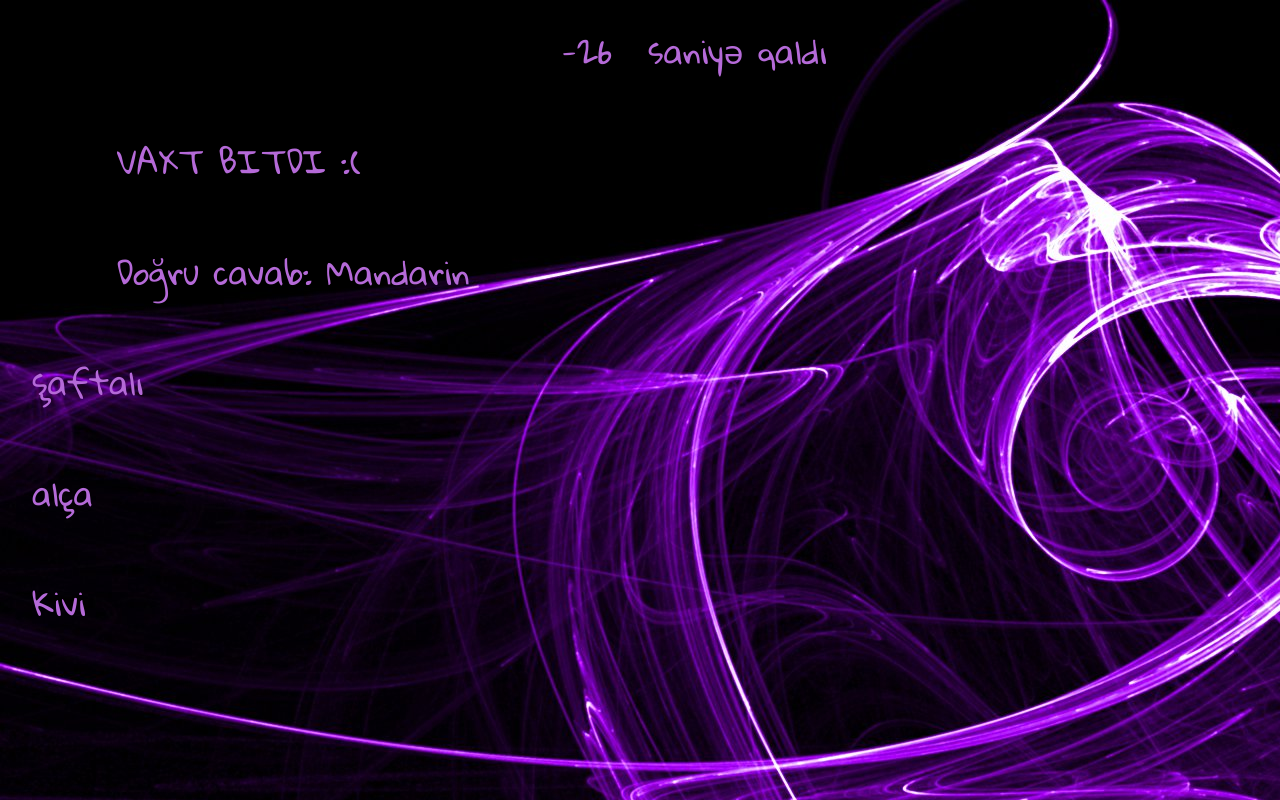
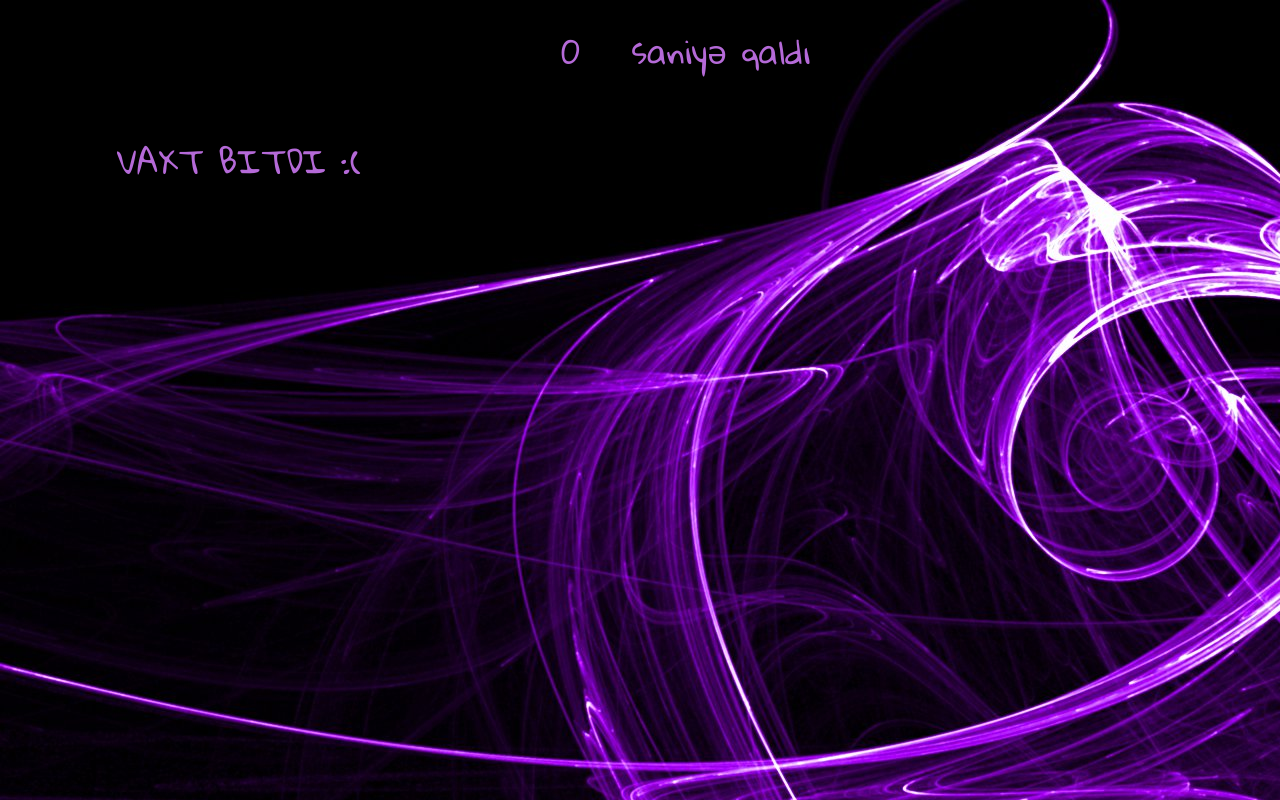
Before and after one commit to ZuuZaa/xemse-, a plain HTML site: page kateqoriya.html in a window 1280 px wide. Drawn offline with nearby package versions, Linux system fonts and the light colour scheme; no server answers.

Commit message:
omrum getdi

```diff
--- a/kateqoriya.html
+++ b/kateqoriya.html
@@ -20,7 +20,7 @@
         </header>
         <div class="win-loose"></div></div>
         <div class="btn-holder"></div>
-        <div class="gif-holder"></div>
+        <div class="gif-holder"><img src="" alt="" ></div>
 
     <script src="./xemse.js"></script>
 </body>
--- a/xemse.css
+++ b/xemse.css
@@ -50,3 +50,10 @@ h2 {
     border:2px solid rgb(205, 209, 212);
     border-radius:10px;
 }
+.gif-holder {
+    margin-left: 10%;
+    margin-top: 2%;
+}
+.gif-holder img {
+    width: 30%;
+}
--- a/xemse.js
+++ b/xemse.js
@@ -14,121 +14,87 @@ var suallar = [
         sual: "Avropalılar orta əsrlərdə Çin dövlətinin məmurlarını bu bitkinin adı ilə adlandırırdılar.",
         cavab: ["Mandarin", "Banan", "Alma", "Kivi"],
         dogrucavab: "Mandarin"
-    }] /*,
+    },
     {
         sual: "Bu meyvənin hərfi mənada tərcüməsi - Fars gavalısı deməkdir",
-        cavab: [{ name: "Ərik", value: false },
-        { name: "Albalı", value: false },
-        { name: "Şaftalı", value: true },
-        { name: "Moruq", value: false }]
+        cavab: ["Ərik", "Albalı", "Şaftalı", "Moruq",] ,
+        dogrucavab: "Şaftalı"
     },
     {
         sual: "1801 - ci ildə Portuqaliya və İspaniya arasında olmuş müharibə",
-        cavab: [{ name: "Portağal", value: true },
-        { name: "Heyva", value: false },
-        { name: "Armud", value: false },
-        { name: "Göyəm", value: false }]
+        cavab: ["Portağal","Heyva","Armud", "Göyəm"],
+        dogrucavab: "Portağal"
     },
     {
         sual: " Avstraliyanın cənub sahillərində yerləşən ada",
-        cavab: [{ name: "Ağ ayı", value: false },
-        { name: "İlan", value: false },
-        { name: "Kenquru", value: true },
-        { name: "Maral", value: false }]
+        cavab: ["Ağ ayı","İlan","Kenquru", "Maral"],
+        dogrucavab: "Kenquru"
     },
     {
         sual: "Bu qitənin adının mənası - böyük ayı bürcünün əksində deməkdir.",
-        cavab: [{ name: "Avropa", value: false },
-        { name: "Amerika", value: false },
-        { name: "Antarktida", value: true },
-        { name: "Asiya", value: false }]
+        cavab: ["Avropa", "Amerika","Antarktida","Asiya"],
+        dogrucavab: "Antarktida"
     },
     {
         sual: "Timsahlı çay - mənasını verən Mali dövlətinin paytaxtı bu şəhərdir",
-        cavab: [{ name: "Bali", value: false },
-        { name: "Birma", value: false },
-        { name: "Bamako", value: true },
-        { name: "Butan", value: false }]
+        cavab: ["Bali","Birma","Bamako","Butan"],
+        dogrucavab: "Bamako"
     },
     {
         sual: "İsveçrənin paytaxt şəhəri Bern alman dilindən tərcümədə bu heyvanı bildirir ",
-        cavab: [{ name: "kərtənkələ", value: false },
-        { name: "ayı", value: true },
-        { name: "arı", value: false },
-        { name: "kirpi", value: false }]
+        cavab: ["kərtənkələ","ayı", "arı", "kirpi"],
+        dogrucavab: "ayı"
     },
     {
         sual: "Lui Stoumenin 1962-ci ildə Adolf Hitlerin həyatı haqqında çəkdiyi və Oskara layiq görülmüş bu film belə adlanır",
-        cavab: [{ name: "Yalnız Canavar", value: false },
-        { name: "Zəhərli ilan", value: false },
-        { name: "Qara Tülkü", value: true },
-        { name: "Pələng", value: false }]
+        cavab: ["Yalnız Canavar","Zəhərli ilan", "Qara Tülkü","Pələng"],
+        dogrucavab: "Qara Tülkü"
     },
     {
         sual: " Saat əqrəbi istiqamətində hərəkət edən yeganə planet",
-        cavab: [{ name: "Mars", value: false },
-        { name: "Yupitern", value: false },
-        { name: "Venera", value: true },
-        { name: "Saturn", value: false }]
+        cavab: ["Mars",  "Yupitern", "Venera", "Saturn"],
+        dogrucavab: "Venera"
     },
     {
         sual: "İlk gözəllik müsaqibəsi bu Avropa ölkəsində keçirilib",
-        cavab: [{ name: "Fransa", value: false },
-        { name: "Alamaniya", value: false },
-        { name: "Belçika", value: true },
-        { name: "İtaliiya", value: false }]
+        cavab: ["Fransa", "Alamaniya","Belçika", "İtaliiya"],
+        dogrucavab: "Belçika"
     },
     {
         sual: "Kürün Xəzərə tökülən qolu belə adlanır",
-        cavab: [{ name: "Balıqlı", value: false },
-        { name: "Tökmə", value: false },
-        { name: "Aquşa", value: true },
-        { name: "Qovuşan", value: false }]
+        cavab: ["Balıqlı","Tökmə","Aquşa","Qovuşan"],
+        dogrucavab: "Aquşa"
     },
     {
         sual: "Bombalar və güllələr haqqında elm belə adlanır",
-        cavab: [{ name: "Talistika", value: false },
-        { name: "Balistika", value: true },
-        { name: "Bombastika", value: false },
-        { name: "Kinomaniya", value: false }]
+        cavab: ["Talistika", "Balistika", "Bombastika", "Kinomaniya"],
+        dogrucavab: "Balistika"
     },
     {
         sual: "Bu canlının elmi adı struthio-camelusdur",
-        cavab: [{ name: "Çaqqal", value: false },
-        { name: "Dəvə", value: false },
-        { name: "Dəvəquşu", value: true },
-        { name: "Pələng", value: false }]
+        cavab: ["Çaqqal","Dəvə","Dəvəquşu","Pələng"],
+        dogrucavab: "Dəvəquşu"
     },
     {
         sual: "Bu amerikalı yazıçının əsl adı Con Qrafitedir",
-        cavab: [{ name: "Adam Boston", value: false },
-        { name: "Adrian Polo", value: false },
-        { name: "Jon Smit", value: false },
-        { name: "Cek London", value: true }]
+        cavab: ["Adam Boston","Adrian Polo", "Jon Smit", "Cek London" ],
+        dogrucavab: "Cek London"
     },
     {
         sual: "2014-cü ilin qış olimpiya oyunları bu şəhərdə keçirildi",
-        cavab: [{ name: "Soçi", value: true },
-        { name: "Bakı", value: false },
-        { name: "Ankara", value: false },
-        { name: "Tokyo", value: false }]
+        cavab: ["Soçi", "Bakı","Ankara","Tokyo"],
+        dogrucavab: "Soçi"
     },
     {
         sual: "ABŞ-n bu şəhərini - Böyük alma adlandırırlar",
-        cavab: [{ name: "Nyu Jersi", value: false },
-        { name: "Vaşinqton", value: false },
-        { name: "Nyu York", value: true },
-        { name: "Boston", value: false }]
+        cavab: [ "Nyu Jersi",  "Vaşinqton", "Nyu York", "Boston"],
+        dogrucavab: "Nyu York"
     },
     {
         sual: "XVII əsr italyan səyyahı Pyetro Dello Valle bu şəhəri - Azərbaycan Venesiyası adlandırmışsdır",
-        cavab: [{ name: "Ərdəbil", value: true },
-        { name: "Gəncə", value: false },
-        { name: "Təbriz", value: false },
-        { name: "Bakı", value: false }]
+        cavab: ["Ərdəbil", "Gəncə", "Təbriz", "Bakı"],
+        dogrucavab: "Ərdəbil"
     }]
-
-*/
 
 
 $.ajax({
@@ -139,6 +105,7 @@ $.ajax({
     }
 }).done(function (happy) {
     console.log(happy)
+    happy_img = happy.data[5].images.fixed_height.url
 })
 
 $.ajax({
@@ -148,87 +115,118 @@ $.ajax({
         api_key: "c4UCMdKemf33qzUJMnURnI50YjHBmCRT"
     }
 }).done(function (sad) {
-    console.log(sad)
+    sad_img = sad.data[3].images.fixed_height.url
+    sad_img2 = sad.data[11].images.fixed_height.url
 })
 
 var second = 30
+var alert = $(".win-loose")
+var panel = $(".btn-holder")
 
 var game = {
     question: suallar,
     times: second,
     correct: 0,
-    incoorect: 0,
+    incorrect: 0,
     questionnumber: 0,
 
     timer: function () {
+        instance = this;
+        interval = setInterval(function () {
             $(".time").empty()
             game.times--
             $(".time").append($("<h2>" + game.times + "</h2>"))
             if (game.times === 0) {
                 clearInterval(interval)
-            alert("Vaxt bitdi")
-            $(".win-loose").append($("<h2>" + "VAXT BITDI :(" + "</h2>"))
-            console.log (game.question[instance].dogrucavab)
-            $(".win-loose").append("<h2>" + "Doğru cavab:  " + game.question[instance].dogrucavab + "</h2>")
-            if (instance === game.question.length - 1) {
-                   alert ("suallar bitdi")
+                game.times = 30
+                alert.append($("<h2>" + "VAXT BITDI :(" + "</h2>"))
+                panel.empty()
+                $(".gif-holder img").attr("src", sad_img2)
+                alert.append("<h2>" + "OOPS! Doğru cavab:  " + suallar[instance.questionnumber].dogrucavab + "</h2>")
+                game.questionnumber++
+                if (instance.questionnumber < 19) {
+                    console.log("i:" + instance.questionnumber)
                     setTimeout(function () {
+                        panel.empty()
+                        alert.empty()
+                        game.nextquestion()
+                    }, 3000)
+                } else {
+                    setTimeout(function () {
+                        panel.empty()
+                        alert.empty()
+                        game.result()
+                    }, 3000)
+                }
 
-                    clearInterval(interval)
-                    $(".win-loose").append("<h2>" + "Oyun bitdi! Nəticələrin:" + "</h2>");
-                    $(".time").append($("<h2>" + game.times + "</h2>"))
-
-                     alert("neticeler")
-                    $(".btn-holder").append("<h2>Doğrular: " + game.correct + "</h2>");
-                    $(".btn-holder").append("<h2>Yanlışlar: " + game.incorrect + "</h2>");
-                    $(".btn-holder").append("<h2>Cavabsızlar: " + (game.questions.length - (game.incorrect + game.correct)) + "</h2>");
-                    $(".btn-holder").append("<br><button id='new-button'>yenidən ?</button>");
-                }, 5000)
             }
-            else {
-                setTimeout(game.yenisual, 5000)
-            }
-        }
+        }, 100)
     },
 
-
-    yenisual: function () {
-        for ( var j=0; j < suallar.length; j++ ) {
-        instance = j
-        console.log (instance)
-        game.times = second
-        $(".time").append($("<h2>" + game.times + "</h2>"))
-        setInterval(game.timer, 300);
-        console.log (game.question[j].sual)
+    nextquestion: function () {
+        this.timer();
+        $(".gif-holder img").attr("src", "")
         var sual = ($("<div>"))
         sual.addClass("sual")
-        sual.html("<h2>" + game.question[j].sual + "</h2>");
-        $(".win-loose").append(sual)
-
-        for (var i = 0; i < game.question[j].cavab.length; i++) {
+        sual.html("<h2>" + suallar[this.questionnumber].sual + "</h2>")
+        panel.append(sual)
+        for (let i = 0; i < suallar[this.questionnumber].cavab.length; i++) {
             var answer = $("<button>")
             answer.addClass("btn-light")
             answer.addClass("my-btn")
-            console.log(game.question[j].cavab[i])
-            sual.html("<h2>" + game.question[j].cavab[i] + "</h2>")
-            $(".btn-holder").append(sual)
+            answer.html(suallar[this.questionnumber].cavab[i])
+            if (suallar[this.questionnumber].cavab[i] === suallar[this.questionnumber].dogrucavab) {
+                answer.addClass("dogru")
             }
+            panel.append(answer)
+        }
+
+        $(".my-btn").on("click", function (e) {
+            console.log("klik")
+            game.check(e)
+        })
+
+    },
+    check: function (e) {
+        console.log("check")
+        clearInterval(interval)
+        game.times = 30
+        if ($(e.target).hasClass("dogru")) {
+            game.correct++
+            panel.empty()
+            alert.append("<h2>" + "CAVAB DOĞRUDUR :)" + "</h2>")
+            $(".gif-holder img").attr("src", happy_img)
+        } else {
+            game.incorrect++
+            panel.empty()
+            alert.append("<h2>" + "OOPS! Doğru cavab:  " + suallar[this.questionnumber].dogrucavab + "</h2>")
+            $(".gif-holder img").attr("src", sad_img)
+        }
+        game.questionnumber++
+        if (instance.questionnumber < 19) {
+            console.log("i:" + instance.questionnumber)
+            setTimeout(function () {
+                panel.empty()
+                alert.empty()
+                game.nextquestion()
+            }, 3000)
+        } else {
+            setTimeout(function () {
+                panel.empty()
+                alert.empty()
+                game.result()
+            }, 3000)
         }
     },
-
-   check: function(e) {
-        console.log(e.html)
-        if (e.html === question[instance].dogrucavab) {
-            $(".win-loose").append($("<h2>" + "YEAP!" + "</h2>"))
-            alert("yeap")
-            game.correct ++
-        } else {
-            $(".win-loose").append($("<h2>" + "OOPS!" + "</h2>"))
-            alert("oops")
-            game. incorrect ++
-        }
-    }
+    result: function () {
+        clearInterval(interval)
+        panel.empty()
+        $(".gif-holder img").attr("src", "")
+        panel.append("<h2>Doğrular: " + this.correct + "</h2>")
+        panel.append("<h2>Yanlışlar: " + this.incorrect + "</h2>")
+        panel.append("<h2>Cavabsızlar: " + (this.questions.length - (this.incorrect + this.correct)) + "</h2>")
     }
 
-interval = setInterval(game.timer, 300)
-game.yenisual()
+}
+
+game.nextquestion()
```
Lines whose indentation alone changed are shown as unchanged.
